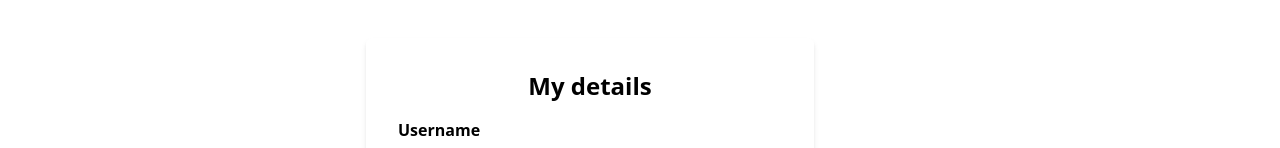
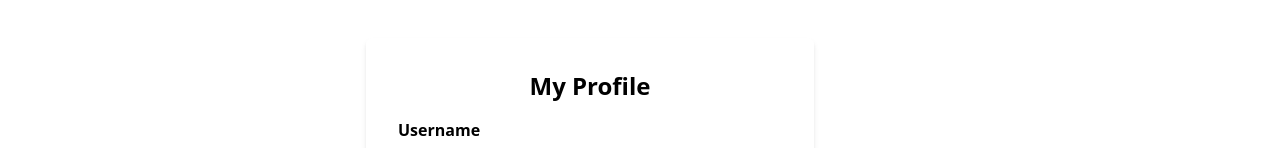
Before and after one commit to natalymejia15/TerreneitorElectiva, a React (Vite) app: page /Profile in a window 1280 px wide. Shown: the part 157-305 px from the top of the page. Built offline with nearby package versions, Linux system fonts and the light colour scheme; sample sign-in values are in the browser's storage.

Commit message:
CH change title in profile

```diff
--- a/src/auth/pages/Profile.jsx
+++ b/src/auth/pages/Profile.jsx
@@ -14,8 +14,8 @@ export const Profile = () => {
 
     return (
         <div className="flex justify-center items-center h-screen">
-            <div className="bg-white-10 shadow-md w-full max-w-md p-8 bg-white shadow-md rounded-md " style={{ width: "1400px", marginRight: "100px" }}>
-                <h2 className="text-2xl font-semibold mb-4 text-center">My details</h2>
+            <div className="bg-white-10 shadow-md w-full max-w-md p-8 bg-white rounded-md " style={{ width: "1400px", marginRight: "100px" }}>
+                <h2 className="text-2xl font-semibold mb-4 text-center">My Profile</h2>
                 {error && <p className="text-red-500 mb-4">{error}</p>}
                 <form onSubmit={handleEdit}>
                     <div className="mb-4">
```
